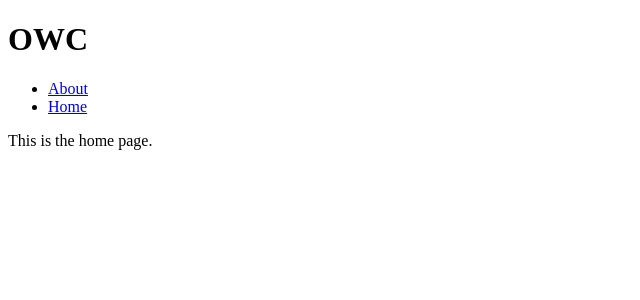
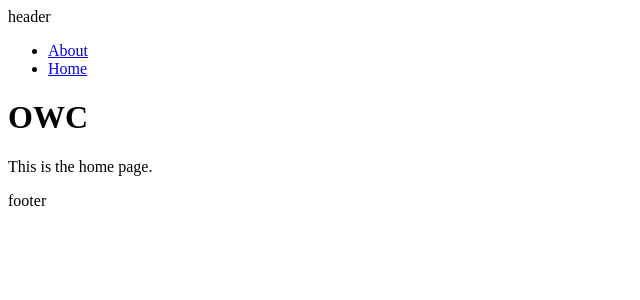
Before and after one commit to zooniverse-glacier/WebChallenge2012, a Jekyll site: the page built from index.md, in a window 1280 px wide. Shown: the top 300 px of the page, without its empty margins (0-640 px from the left). Built offline with Jekyll 4.4.1, drawn with Linux system fonts in a browser that asks for light colours; nearby versions of some CDN libraries; library files that are not in the unit come from our copies.

Commit message:
layout skeletons

```diff
--- /dev/null
+++ b/_includes/footer.html
@@ -0,0 +1,3 @@
+<footer>
+  footer
+</footer>
--- /dev/null
+++ b/_includes/header.html
@@ -0,0 +1,3 @@
+<header>
+  header
+</header>
--- a/_layouts/default.html
+++ b/_layouts/default.html
@@ -10,11 +10,15 @@
   </head>
 
   <body>
-    <h1>OWC</h1>
+    {% include header.html %}
 
     {% include nav.html %}
 
+    <h1>OWC</h1>
+
     {{ content }}
+
+    {% include footer.html %}
 
     <script src="javascripts/jquery-1.8.3.min.js"></script>
     <script src="javascripts/d3.v2.min.js"></script>
```
